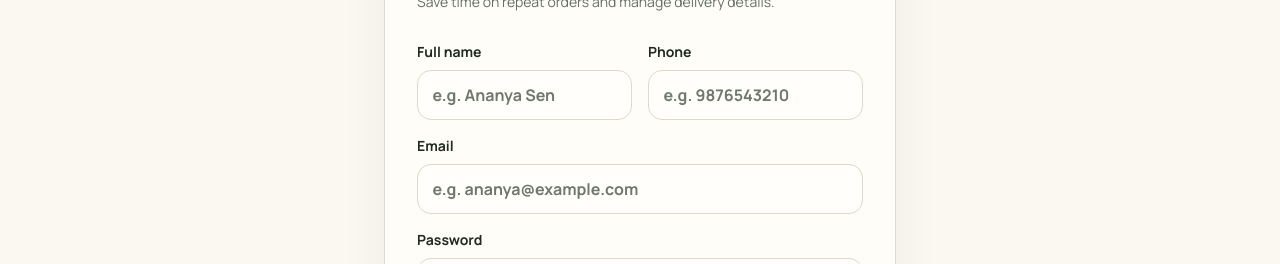
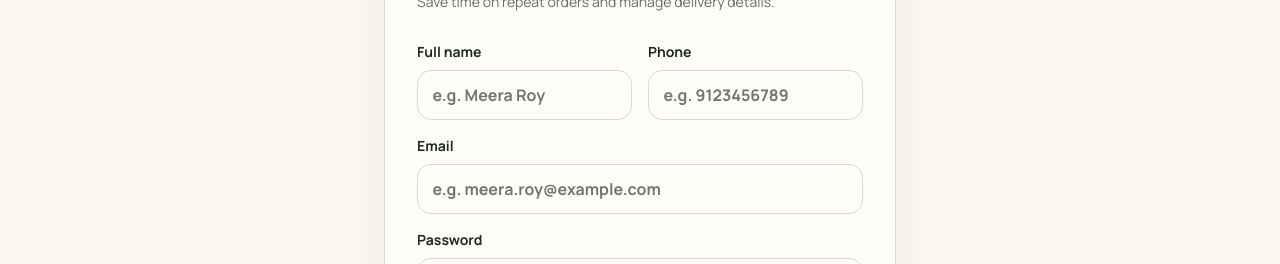
Before and after one commit to pauldhrupad/GharKaBite, a Next.js app: page /register in a window 1280 px wide. Shown: the part 300-564 px from the top of the page. Built offline with nearby package versions, Linux system fonts and the light colour scheme; no server answers; the database is empty.

Commit message:
Refresh registration placeholder examples

```diff
--- a/components/RegisterForm.js
+++ b/components/RegisterForm.js
@@ -45,9 +45,9 @@ export default function RegisterForm() {
       <h1 className="mt-2 text-3xl font-black tracking-tight">Create your account</h1>
       <p className="mt-2 text-sm leading-6 text-text-secondary">Save time on repeat orders and manage delivery details.</p>
       <form onSubmit={handleSubmit} className="mt-7 grid gap-4 sm:grid-cols-2">
-        <label className="text-sm font-bold">Full name<input className="input-field mt-2" name="name" type="text" value={form.name} onChange={updateField} autoComplete="name" placeholder="e.g. Ananya Sen" required /></label>
-        <label className="text-sm font-bold">Phone<input className="input-field mt-2" name="phone" type="tel" value={form.phone} onChange={updateField} autoComplete="tel" inputMode="numeric" pattern="[0-9]{10}" maxLength={10} placeholder="e.g. 9876543210" required /></label>
-        <label className="text-sm font-bold sm:col-span-2">Email<input className="input-field mt-2" name="email" value={form.email} onChange={updateField} type="email" autoComplete="email" placeholder="e.g. ananya@example.com" required /></label>
+        <label className="text-sm font-bold">Full name<input className="input-field mt-2" name="name" type="text" value={form.name} onChange={updateField} autoComplete="name" placeholder="e.g. Meera Roy" required /></label>
+        <label className="text-sm font-bold">Phone<input className="input-field mt-2" name="phone" type="tel" value={form.phone} onChange={updateField} autoComplete="tel" inputMode="numeric" pattern="[0-9]{10}" maxLength={10} placeholder="e.g. 9123456789" required /></label>
+        <label className="text-sm font-bold sm:col-span-2">Email<input className="input-field mt-2" name="email" value={form.email} onChange={updateField} type="email" autoComplete="email" placeholder="e.g. meera.roy@example.com" required /></label>
         <label className="text-sm font-bold sm:col-span-2">Password<input className="input-field mt-2" name="password" value={form.password} onChange={updateField} type="password" autoComplete="new-password" placeholder="Create a password" minLength={8} aria-describedby="password-hint" required /><span id="password-hint" className="mt-1.5 block text-xs font-normal text-text-secondary">Use at least 8 characters.</span></label>
         {error && <p className="rounded-xl bg-danger/8 p-3 text-sm font-bold text-danger sm:col-span-2" role="alert">{error}</p>}
         <Button type="submit" disabled={submitting} className="sm:col-span-2 disabled:opacity-55">{submitting ? "Creating account…" : <>Create account <ArrowRight className="size-4" aria-hidden="true" /></>}</Button>
```
